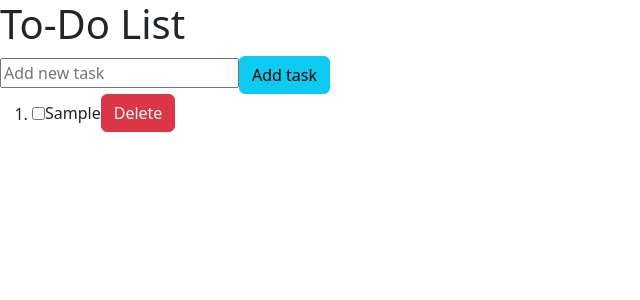
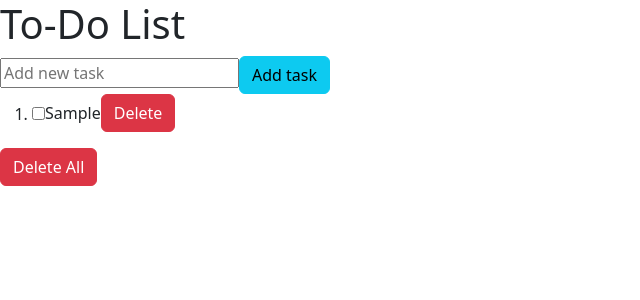
Before and after one commit to dmitriyolari/vue2-todo-list, a Vue app: page / in a window 1280 px wide. Both pictures are taken after typing "Sample" into the empty fields and a click on the button "Add task". Shown: the top 300 px of the page, without its empty margins (0-640 px from the left). Built offline with nearby package versions, Linux system fonts and the light colour scheme.

Commit message:
remove all tasks

```diff
--- a/src/App.vue
+++ b/src/App.vue
@@ -26,6 +26,8 @@
         </div>
       </li>
     </ol>
+    <button v-if="tasks.length !== 0" class="btn btn-danger" @click="removeAllTasks()">Delete All</button>
+
   </div>
 </template>
 
@@ -63,6 +65,10 @@ export default {
     transformToText(index) {
       this.$set(this.editStatus, index, false)
     },
+    removeAllTasks() {
+      this.tasks = [];
+      this.editStatus = [];
+    },
   },
   watch: {
     tasks: {
```
